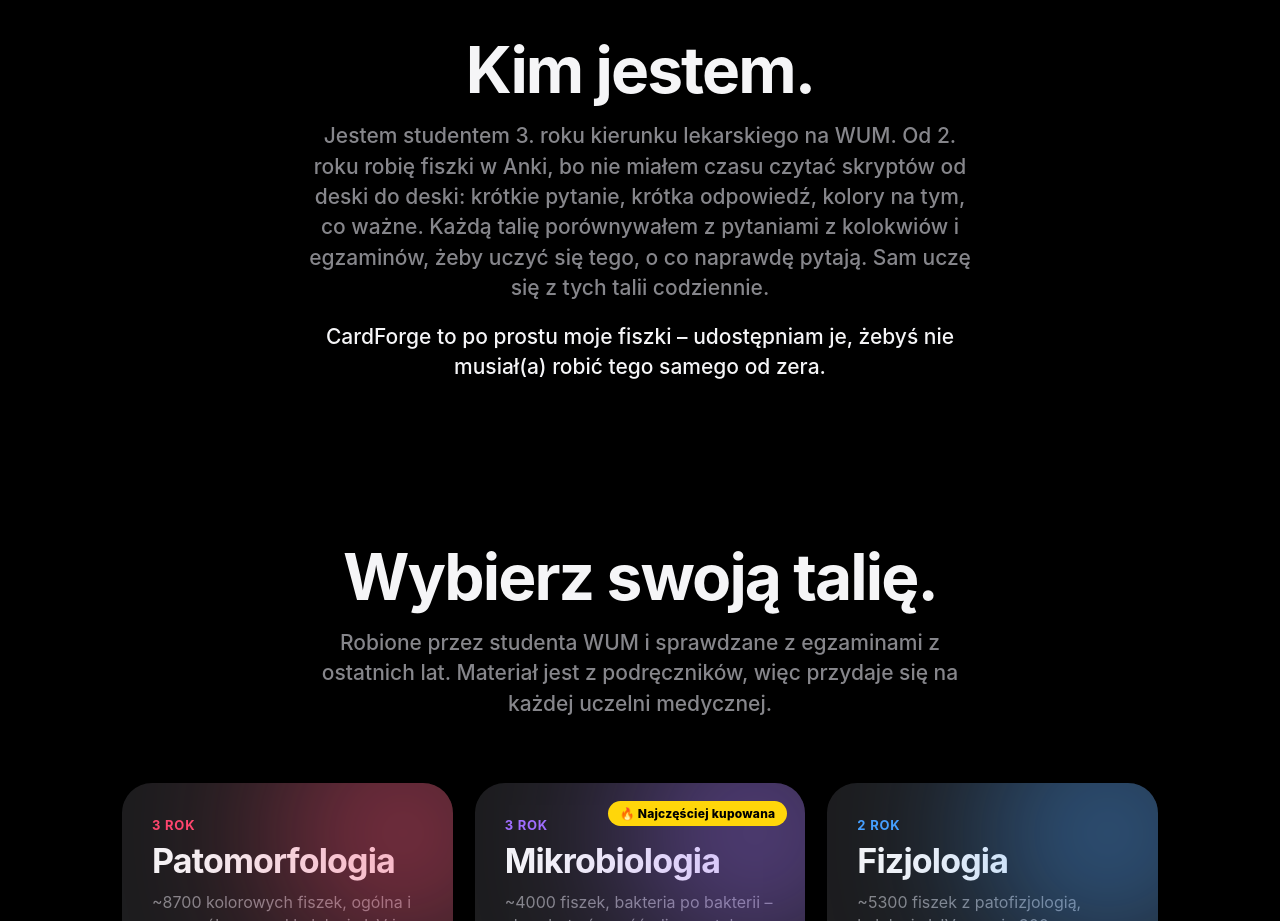
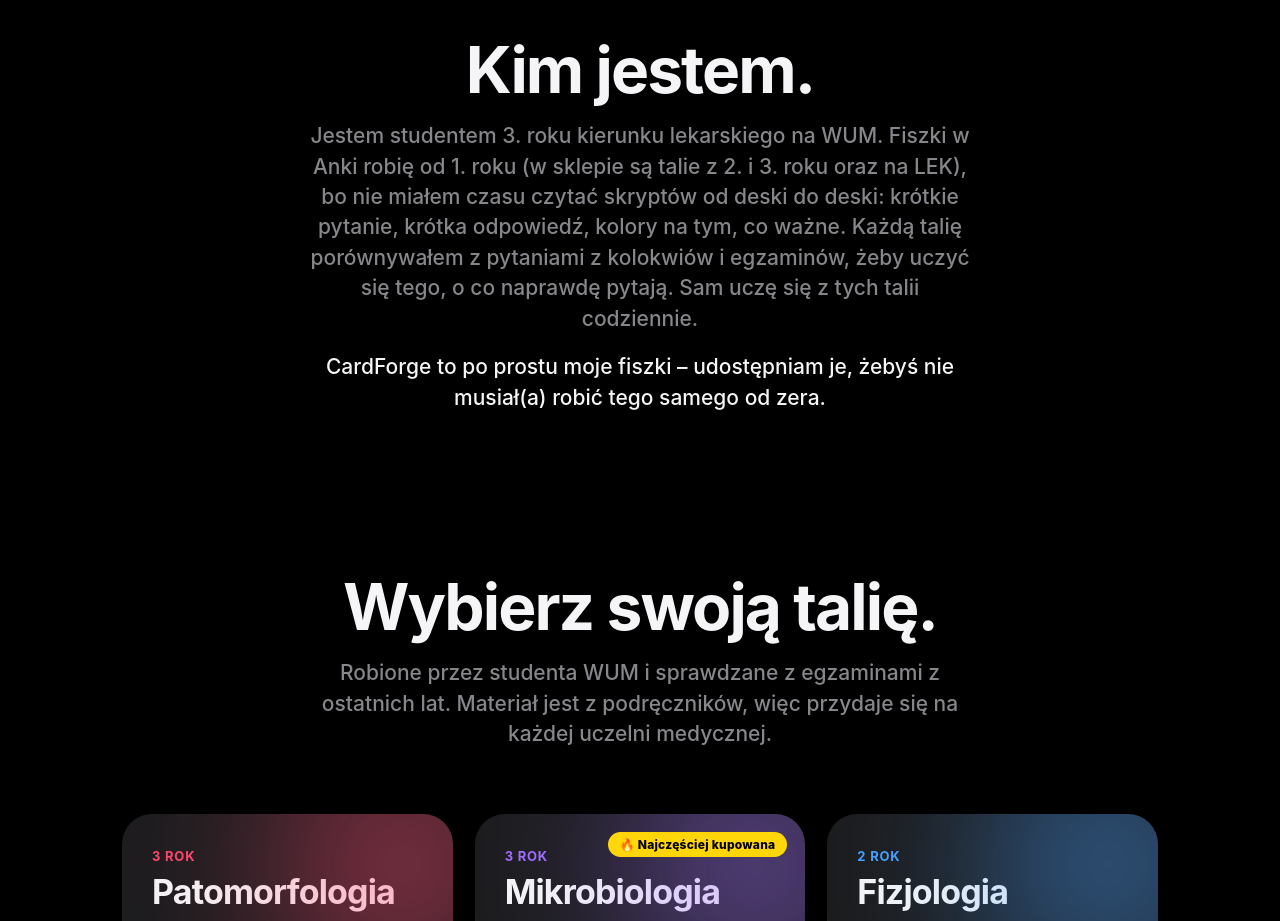
Before and after one commit to cardforge-anki/cardforge-anki.github.io, a plain HTML site: page index.html in a window 1280 px wide. Shown: the part 3260-4181 px from the top of the page. Drawn offline with Linux system fonts and the light colour scheme.

Commit message:
Kim jestem: od 1. roku

```diff
--- a/index.html
+++ b/index.html
@@ -215,7 +215,7 @@ footer .wrap{display:flex;justify-content:space-between;flex-wrap:wrap;gap:12px}
 <section id="kim" style="padding:90px 0 40px">
   <div class="wrap" style="max-width:760px;text-align:center">
     <h2 class="reveal">Kim jestem.</h2>
-    <p class="sub reveal" style="margin-left:auto;margin-right:auto">Jestem studentem 3. roku kierunku lekarskiego na WUM. Od 2. roku robię fiszki w Anki, bo nie miałem czasu czytać skryptów od deski do deski: krótkie pytanie, krótka odpowiedź, kolory na tym, co ważne. Każdą talię porównywałem z pytaniami z kolokwiów i egzaminów, żeby uczyć się tego, o co naprawdę pytają. Sam uczę się z tych talii codziennie.</p>
+    <p class="sub reveal" style="margin-left:auto;margin-right:auto">Jestem studentem 3. roku kierunku lekarskiego na WUM. Fiszki w Anki robię od 1. roku (w sklepie są talie z 2. i 3. roku oraz na LEK), bo nie miałem czasu czytać skryptów od deski do deski: krótkie pytanie, krótka odpowiedź, kolory na tym, co ważne. Każdą talię porównywałem z pytaniami z kolokwiów i egzaminów, żeby uczyć się tego, o co naprawdę pytają. Sam uczę się z tych talii codziennie.</p>
     <p class="sub reveal" style="margin-left:auto;margin-right:auto;color:#f5f5f7">CardForge to po prostu moje fiszki – udostępniam je, żebyś nie musiał(a) robić tego samego od zera.</p>
   </div>
 </section>
```
